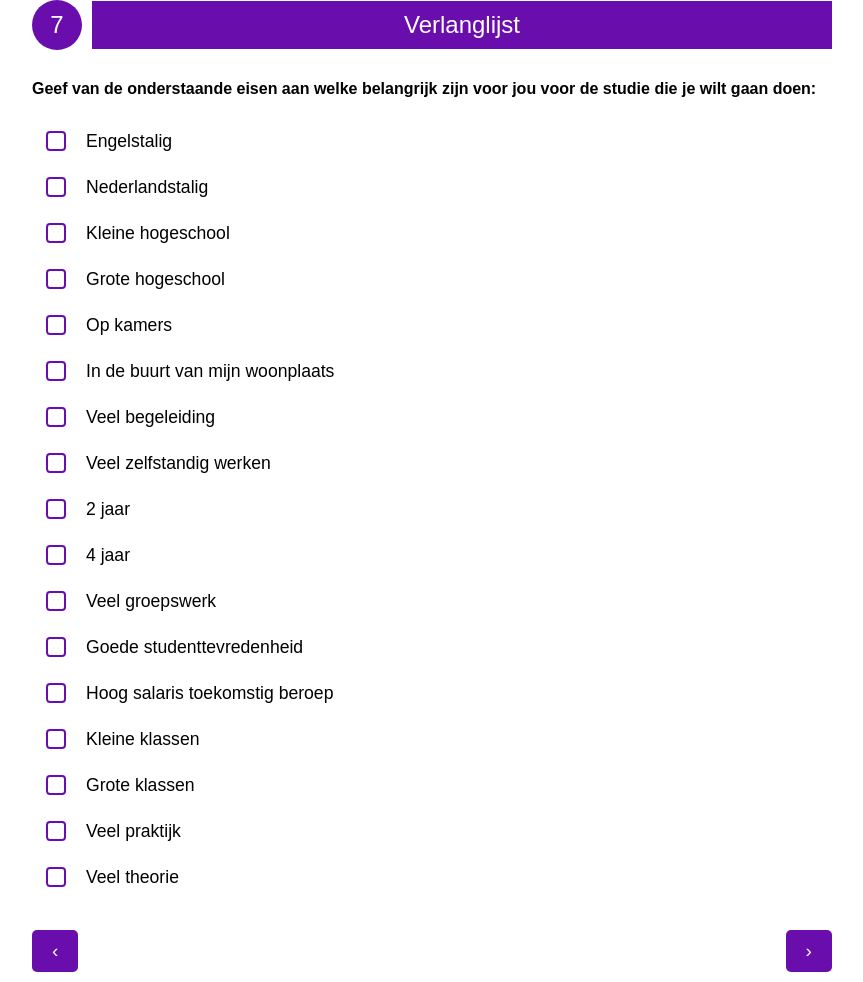
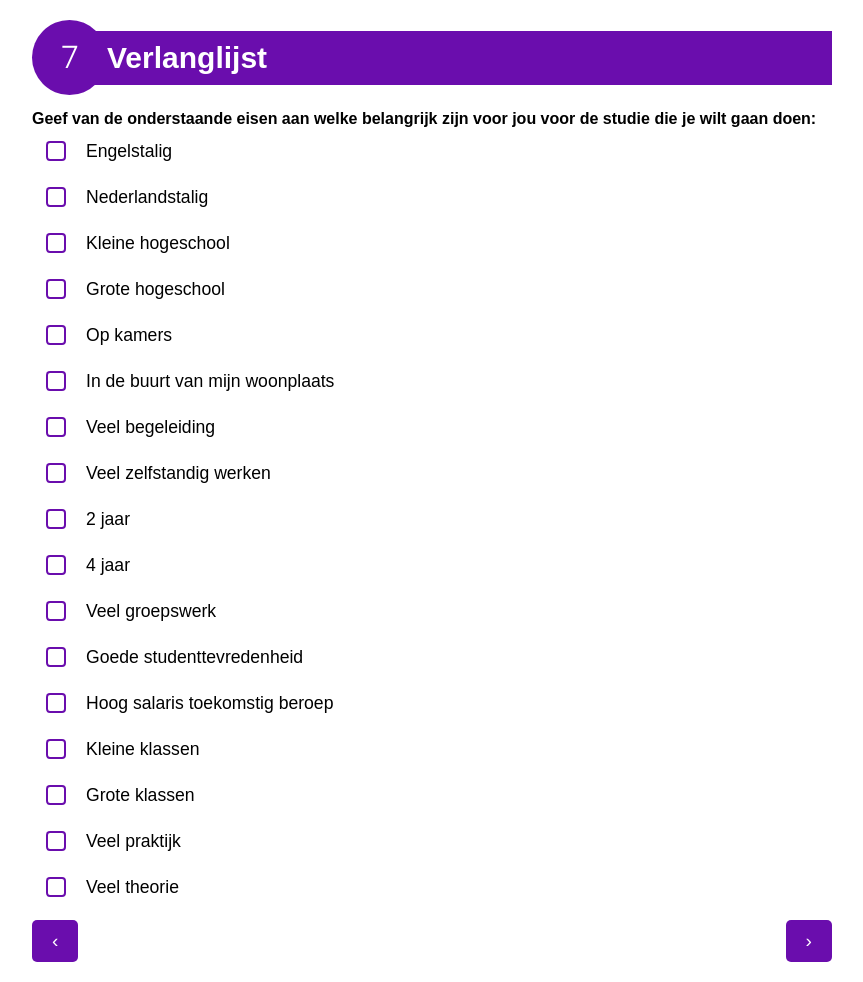
Before and after one commit to Hcaliskan40/Routekaart, a PHP site: page /Routekaart/opdracht7.php in a window 1280 px wide. Shown: the whole page, without its empty margins (208-1071 px from the left). Run offline with PHP 8.4, Linux system fonts and the light colour scheme.

Commit message:
titelbalk aangepast

```diff
--- a/css/opdracht7.css
+++ b/css/opdracht7.css
@@ -1,60 +1,60 @@
 /* Algemene body styling */
 body {
     font-family: Arial, sans-serif;
-    background-color: white; /* Maak de volledige achtergrond wit */
+    background-color: #f8f8f8;
     margin: 0;
-    padding: 0;
-    height: 100vh; /* Hele schermhoogte benutten */
+    height: 100vh;
     display: flex;
     justify-content: center;
     align-items: center;
+    background-color: white;
 }
 
-
-/* Container styling */
 .container {
-    background-color: white; /* Zorg dat de container ook wit is */
-    width: 100%; /* Vul de breedte van de pagina */
-    max-width: 800px; /* Maximale breedte */
-    height: 100vh; /* Vul de volledige hoogte van de pagina */
-    padding: 20px;
+    background: white;
+    border-radius: 10px;
+    box-shadow: 0 4px 8px rgba(0, 0, 0, 0);
+    padding: 50px;
+    width: 90vw;
+    max-width: 800px;
+    height: 95vh;
     display: flex;
     flex-direction: column;
-    gap: 20px; /* Ruimte tussen secties */
-    box-shadow: none; /* Geen schaduw */
-    border-radius: 0; /* Geen afgeronde hoeken */
+    justify-content: space-between;
 }
 
-/* Header styling */
 .header {
     display: flex;
     align-items: center;
-    gap: 10px;
-    margin-bottom: 10px;
+    font-size: 2em;
+    font-weight: bold;
+    color: #6a0dad;
+    padding-bottom: 15px;
 }
 
-.header .dot {
-    width: 50px;
-    height: 50px;
-    background-color: #6a0dad; /* Kleur voor opdracht 7 */
+.titel-balk {
+    background-color: #6a0dad;
     color: white;
+    font-size: 30px;
+    flex-grow: 0.8;
+    padding: 10px 20px;
+    display: flex;
+    align-items: center;
+    flex-grow: 1;
+}
 
-    font-size: 1.5rem;
-
+.dot {
+    height: 75px;
+    width: 75px;
+    background-color: #6a0dad;
     border-radius: 50%;
     display: flex;
     justify-content: center;
     align-items: center;
-
-}
-
-.header .titel-balk {
-    background-color: #6a0dad; /* Consistente kleur */
+    font-size: 30px;
     color: white;
-    font-size: 1.5rem;
-    padding: 10px 20px;
-    flex-grow: 1;
-    text-align: center; /* Centraal uitlijnen van de tekst */
+    font-family: "Roboto Thin";
+    margin-right: -20px;
 }
 
 /* Sectie styling met interne scrollbalk */
--- a/opdracht6.php
+++ b/opdracht6.php
@@ -10,7 +10,7 @@
 <div class="container">
     <div class="header">
         <span class="dot">6</span>
-        <div class="titel-balk">Opleidingen</div> <!-- Tekst die aangeeft dat dit sectie 1 is, met het onderwerp 'Like'. -->
+        <div class="titel-balk">Beroepen</div> <!-- Tekst die aangeeft dat dit sectie 1 is, met het onderwerp 'Like'. -->
     </div>
     <b>Dit is mijn TOP 3 beroepen:</b>
     <p>Deze opleidingen passen hierbij en wil ik verder verkennen:</p>
```
Also changed, not shown: css/opdracht5.1.css (+31 -32 lines), css/opdracht5b.css (+26 -27 lines), css/opdracht6.css (+30 -22 lines).
